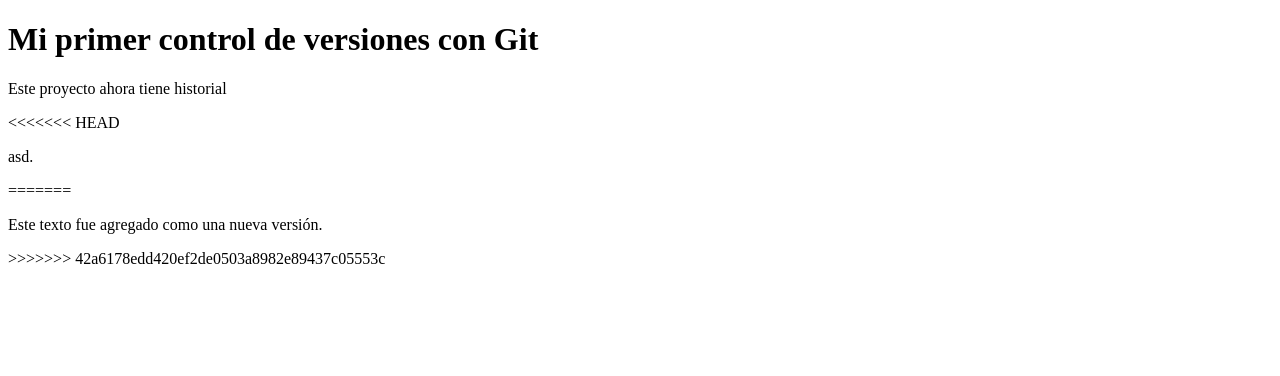
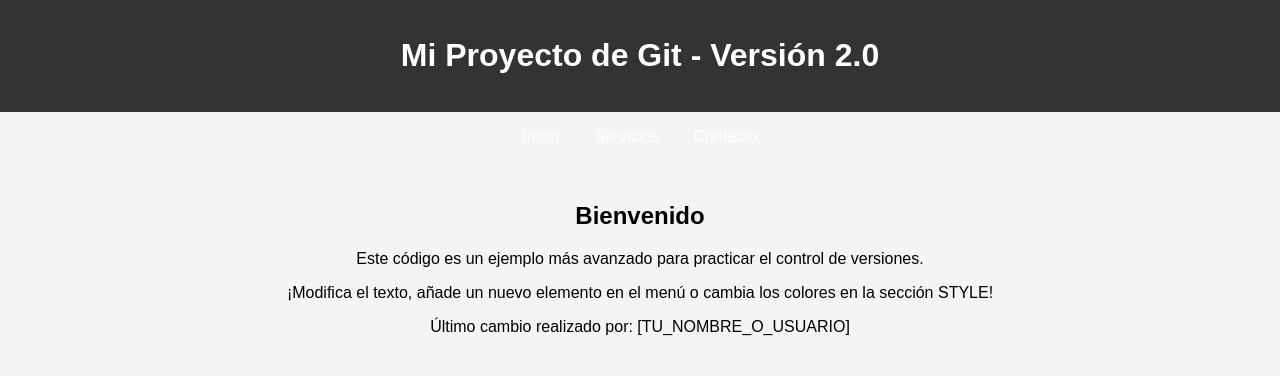
Before and after one commit to Rafit123/informac, a plain HTML site: page index.html in a window 1280 px wide. Drawn offline with Linux system fonts and the light colour scheme.

Commit message:
Implementada barra de navegación con 4 enlaces

```diff
--- a/index.html
+++ b/index.html
@@ -1,17 +1,37 @@
 <!DOCTYPE html>
-<html lang="en">
+<html lang="es">
 <head>
     <meta charset="UTF-8">
     <meta name="viewport" content="width=device-width, initial-scale=1.0">
-    <title>Document</title>
+    <title>Página de Pruebas de Git</title>
+    <style>
+        /* Estilos simples para que se vea mejor */
+        body { font-family: Arial, sans-serif; margin: 0; padding: 0; background-color: #f4f4f4; }
+        header { background-color: #333; color: white; padding: 1em; text-align: center; }
+        nav ul { list-style: none; padding: 0; text-align: center; }
+        nav ul li { display: inline; margin: 0 15px; }
+        nav ul li a { color: white; text-decoration: none; }
+        .contenido { padding: 20px; text-align: center; }
+    </style>
 </head>
 <body>
-    <h1>Mi primer control de versiones con Git</h1>
-    <p>Este proyecto ahora tiene historial</p>
-<<<<<<< HEAD
-    <p>asd.</p>
-=======
-    <p>Este texto fue agregado como una nueva versión.</p>
->>>>>>> 42a6178edd420ef2de0503a8982e89437c05553c
+    <header>
+        <h1>Mi Proyecto de Git - Versión 2.0</h1>
+    </header>
+
+    <nav>
+        <ul>
+            <li><a href="#inicio">Inicio</a></li>
+            <li><a href="#servicios">Servicios</a></li>
+            <li><a href="#contacto">Contacto</a></li>
+        </ul>
+    </nav>
+
+    <div class="contenido">
+        <h2>Bienvenido</h2>
+        <p>Este código es un ejemplo más avanzado para practicar el control de versiones.</p>
+        <p>¡Modifica el texto, añade un nuevo elemento en el menú o cambia los colores en la sección STYLE!</sstrong></p>
+        <p>Último cambio realizado por: [TU_NOMBRE_O_USUARIO]</p>
+    </div>
 </body>
 </html>
```
